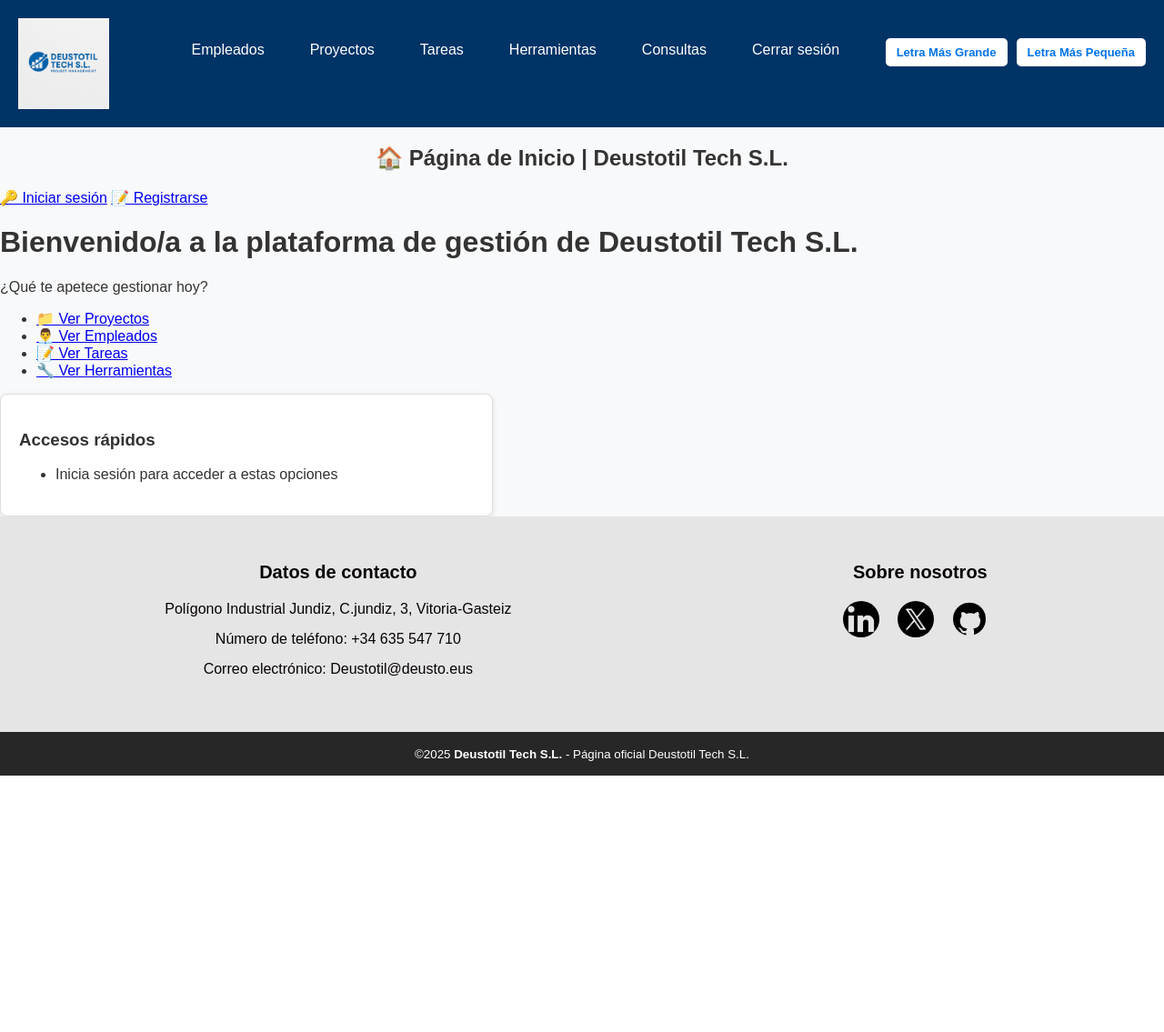
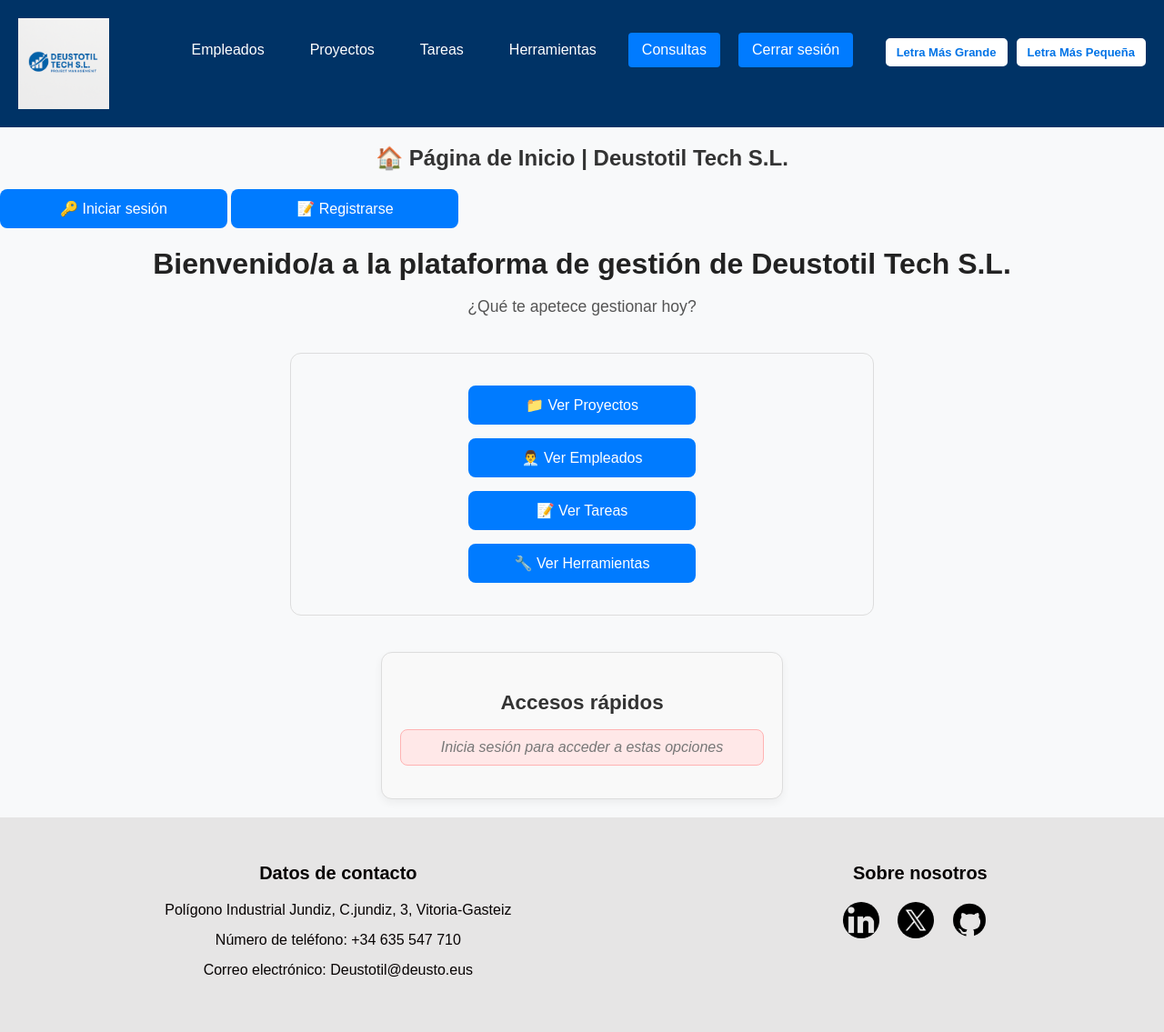
Before and after one commit to GaizkaMiranda/ProyectoWeb2025, a Django app: page /AppDjango/ in a window 1280 px wide. Shown: the top 1135 px of the page at 91% size. Before the commit the page ends 853 px from the top, so only its background shows below. Run offline with Django 5.2, Linux system fonts and the light colour scheme.

Commit message:
CSS de la pagina de inicio

```diff
--- a/static/css/styles.css
+++ b/static/css/styles.css
@@ -208,7 +208,6 @@
     color: white;
     padding: 10px 15px;
     border-radius: 4px;
-    transition: background-color 0.3s ease;
 }
 
 .menu-horizontal2 li a:hover {
@@ -481,7 +480,6 @@
     cursor: pointer;
     font-size: 1rem;
     font-weight: 600;
-    transition: background-color 0.3s;
     flex: 1;
     margin-right: 1rem;
 }
@@ -499,7 +497,6 @@
     text-decoration: none;
     font-size: 1rem;
     font-weight: 600;
-    transition: background-color 0.3s;
     flex: 1;
 }
 
@@ -646,3 +643,114 @@
     width: auto;
     margin-right: 10px;
 }
+
+/*-------------------------Estilos página de inicio--------------*/
+
+/* Contenedor general opcional */
+.navegacion-principal {
+    max-width: 600px;
+    margin: 40px auto;
+    padding: 20px;
+    background-color: #f8f9fa;
+    border-radius: 12px;
+    border: 1px solid #ddd;
+    text-align: center;
+}
+
+.titulo-inicio {
+    font-size: 2rem;
+    text-align: center;
+    color: #222;
+    margin-bottom: 10px;
+}
+
+.descripcion-inicio {
+    font-size: 1.1rem;
+    color: #555;
+    text-align: center;
+    margin-bottom: 30px;
+}
+
+.menu-inicio {
+    list-style: none;
+    padding: 0;
+    margin: 0;
+}
+
+.menu-inicio li {
+    margin: 15px 0;
+}
+.user-welcome {
+    margin: 50px;
+}
+
+.boton-enlace {
+    display: inline-block;
+    width: 100%;
+    max-width: 250px;
+    padding: 12px 24px;
+    background-color: #007bff;
+    color: white;
+    text-decoration: none;
+    font-size: 1rem;
+    border-radius: 8px;
+    text-align: center;
+    box-sizing: border-box;
+}
+
+.boton-enlace:hover {
+    background-color: #0056b3;
+    transform: scale(1.03);
+}
+
+.seccion-lateral {
+    background-color: #f9f9f9;
+    border: 1px solid #ddd;
+    border-radius: 12px;
+    padding: 20px;
+    margin: 20px auto; /* Auto en los lados para centrar */
+    box-shadow: 0 4px 10px rgba(0, 0, 0, 0.05);
+    max-width: 400px; /* Ancho máximo controlado */
+    text-align: center; /* Centra el texto dentro */
+}
+
+.seccion-lateral h3 {
+    font-size: 1.4rem;
+    margin-bottom: 15px;
+    color: #333;
+}
+
+.seccion-lateral ul {
+    list-style: none;
+    padding: 0;
+    margin: 0;
+}
+
+.seccion-lateral ul li {
+    margin-bottom: 12px;
+}
+
+.seccion-lateral ul li a {
+    display: inline-block;
+    width: 300px; /* Hace que todos los botones ocupen el mismo ancho */
+    padding: 10px 16px;
+    background-color: #007bff;
+    color: white;
+    text-decoration: none;
+    border-radius: 8px;
+    font-size: 1rem;
+}
+
+.seccion-lateral ul li a:hover {
+    background-color: #0056b3;
+    transform: translateY(-2px);
+}
+
+.login-required {
+    font-style: italic;
+    color: #777;
+    padding: 10px;
+    background-color: #ffe8e8;
+    border: 1px solid #ffb3b3;
+    border-radius: 8px;
+}
```
Also changed, not shown: db.sqlite3.
